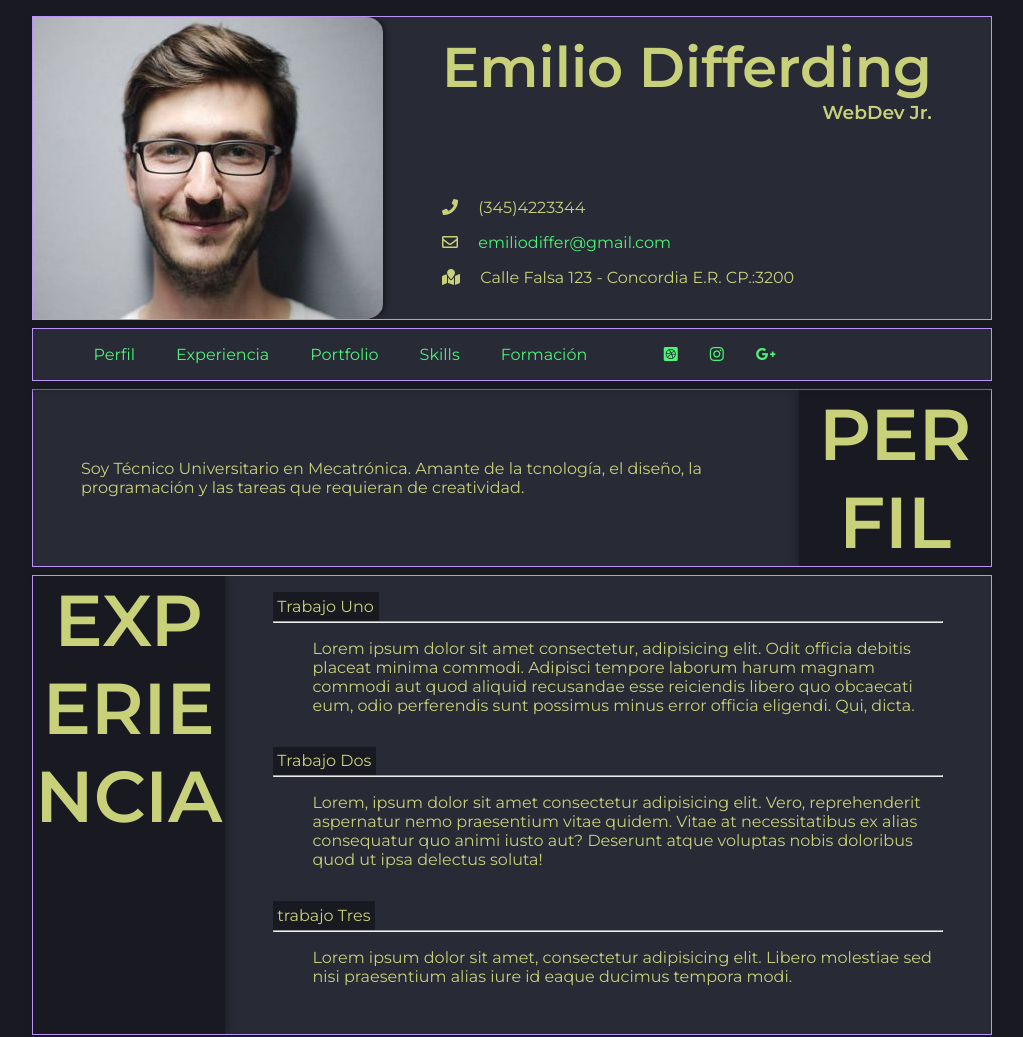
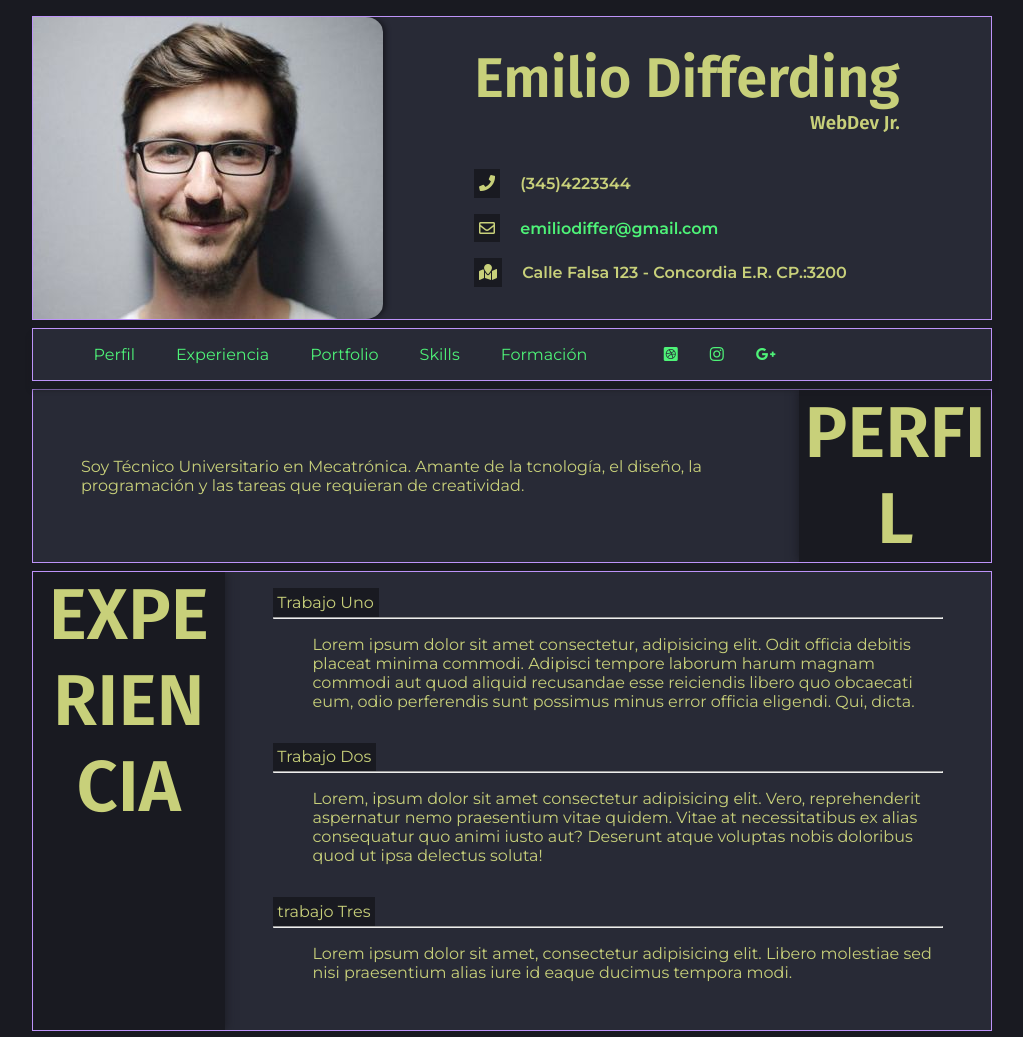
Before and after one commit to EmilioDifferding/cv, a plain HTML site: page index.html in a window 1280 px wide. Shown: the top 1037 px of the page, without its empty margins (128-1151 px from the left). Drawn offline with Linux system fonts and the light colour scheme.

Commit message:
correcciones en layout quito relative positions agrego algunos estilos a iconos

```diff
--- a/css/styles.css
+++ b/css/styles.css
@@ -1,42 +1,46 @@
+/* ALGUNOS ESTILOS BASE
+que quiero por defecto en (casi) todo el documento */
 *{
     box-sizing: border-box;
-    font-family: 'Montserrat', sans-serif;
 }
 body{
     margin: 0;
     background-color: #191A21;
+    font-family: 'Montserrat', sans-serif;
     color:#C8D07A;
-    height: 2000px;
 }
 h1,h2,h3,h4,h5,h6{
-    font-display: 'Fira Sans', sans-serif;
-
+    font-family: 'Fira Sans', sans-serif;
 }
 
 
 .main-container{
     width: 75%;
     margin: 0 auto;
-    /* border-radius: 5px; */
     border: 1px solid #BD93F9;
     background-color:#282A36;
-    /* box-shadow:inset 0px 0px 5px  #BD93F9; */
     overflow: hidden;
     margin-bottom: .5em;
-    box-shadow:0px 8px 5px #191A21;
 }
 
 .header{
     display: flex;
     margin-top: 1em;
-    position: relative;
 }
-.header-text{
+.header-img-container img{
+    display: block;
+    box-shadow:3px 0px 5px #191A21;
+    border-radius: 0 5% 5% 0;
+}
+.header-text-container{
     margin: 0 auto;
+    display:flex;
+    flex-direction: column;
+    justify-content: space-between;
 }
 .nombre{
     font-size: 3.5em;
-    margin-top: 16px;
+    margin-top: .5em;
     margin-bottom: 0;
 
 }
@@ -45,17 +49,14 @@ h1,h2,h3,h4,h5,h6{
     text-align: end;
 }
 
-.img-container img{
-    display: block;
-    box-shadow:3px 0px 5px #191A21;
-    border-radius: 0 5% 5% 0;
-}
 .info{
-    position: absolute;
-    bottom: 1em;
+    margin-bottom: 1rem;
+    font-weight: 600;
 }
 .info span{
     display:inline-block;
+    padding: .3em;
+    background-color: #191A21;
     margin-right: 1em;
 }
 
@@ -63,6 +64,7 @@ h1,h2,h3,h4,h5,h6{
     position: sticky;
     top:1px;
     display: flex;
+    box-shadow:0px 8px 5px #191A21;
 }
 .menu{
     display:flex;
--- a/index.html
+++ b/index.html
@@ -11,11 +11,14 @@
 </head>
 <body>
    <header class="header main-container">
-       <div class="img-container"><img src="imgs/cv-profile-ph2.jpg" alt="Imagen de perfil"></div>
-       <div class="header-text">
-           <h1 class="nombre">Emilio Differding</h1>
-           <h3 class="puesto">WebDev Jr.</h3>
-           <div class="info">
+       <div class="header-img-container"><img src="imgs/cv-profile-ph2.jpg" alt="Imagen de perfil">
+       </div>
+       <div class="header-text-container">
+            <div>
+                <h1 class="nombre">Emilio Differding</h1>
+                <h3 class="puesto">WebDev Jr.</h3>
+            </div> <!-- este div es solo para mantene rjuntos a nombre y puesto, y el display:flex no lo rompa-->
+            <div class="info">
                 <p><span><i class="fas fa-phone"></i></span> (345)4223344</p>
                 <p><span><i class="far fa-envelope"></i></span> <a href="mailto:emiliodiffer@gmail.com" class="menu-link">emiliodiffer@gmail.com</a> </p>
                 <p><span><i class="fas fa-map-marked"></i></span> Calle Falsa 123 - Concordia E.R. CP.:3200</p>
@@ -44,7 +47,7 @@
                 <li class="menu-item"><a class="menu-link fab fa-google-plus-g" href="#"></a></li>
             </ul>
         </nav>
-    </div> <!--Fin de NAV-->
+    </div> <!--Fin de NAV Barra flotante-->
 
         <section class="section main-container" id="perfil">
             <header class="section__header">
```
